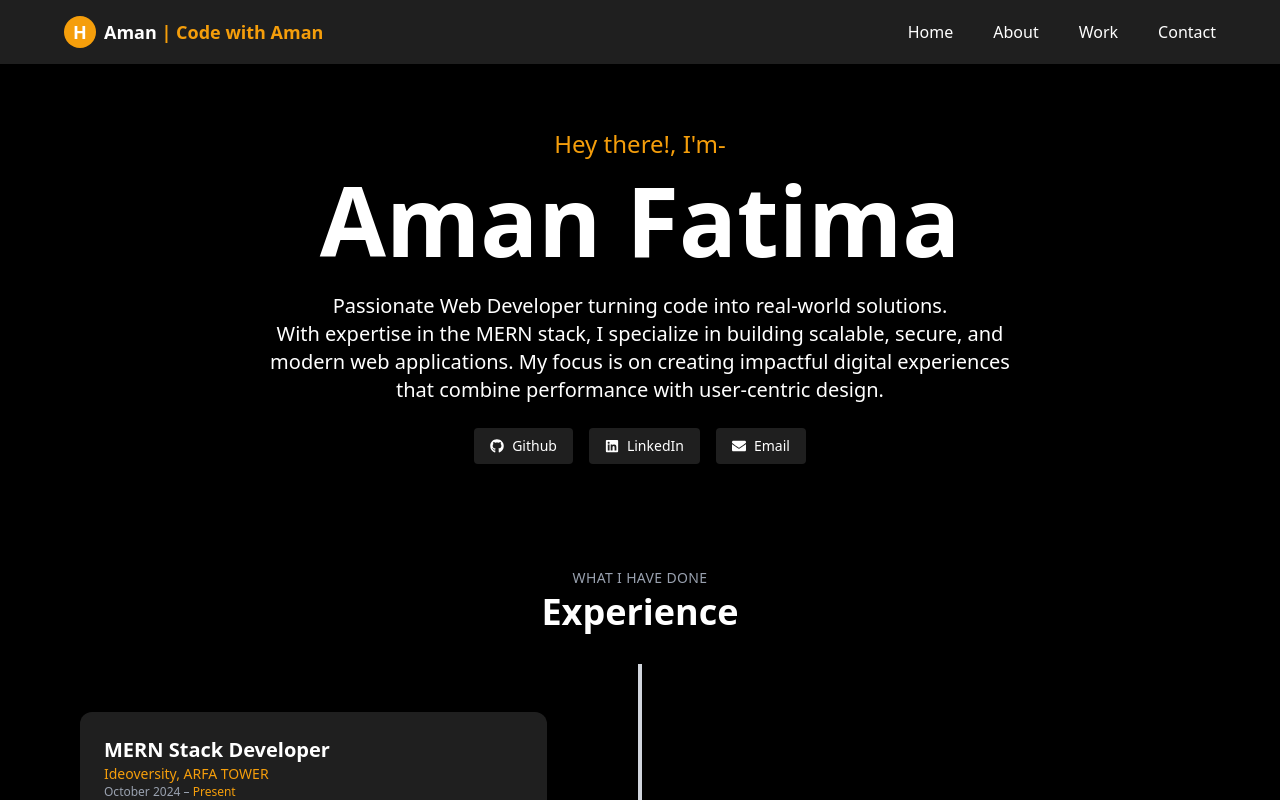
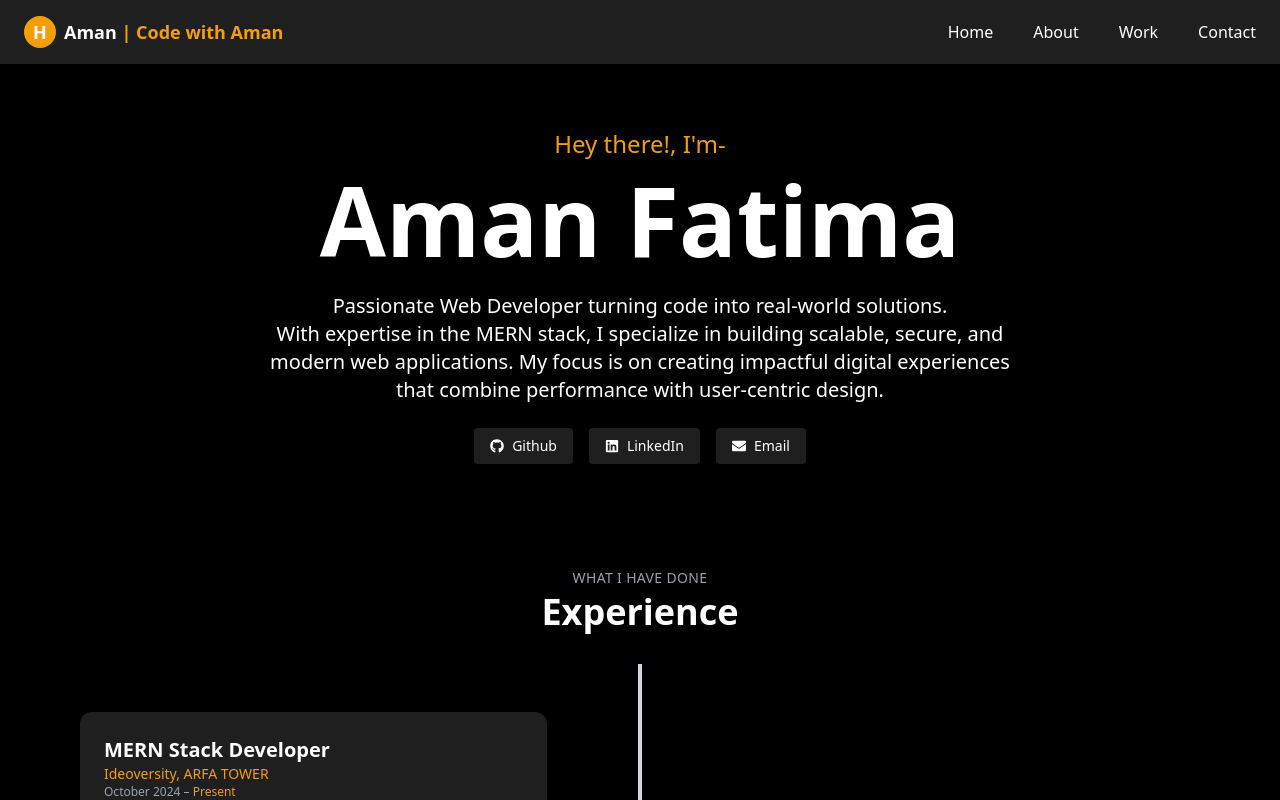
Before and after one commit to AmanFatima19/react-portfolio, a React (Vite) app: page / in a window 1280 px wide. Shown: the top 800 px of the page. Built offline with nearby package versions, Linux system fonts and the light colour scheme.

Commit message:
updating

```diff
--- a/src/components/common/Navbar.jsx
+++ b/src/components/common/Navbar.jsx
@@ -10,7 +10,7 @@ const Navbar = () => {
 
   return (
     <header className="bg-[#1f1f1f] text-white body-font shadow-md">
-      <div className="container mx-auto flex flex-wrap items-center justify-between px-4 md:px-16 py-4">
+      <div className="max-w-screen-xl mx-auto flex flex-wrap items-center justify-between px-4 md:px-6 py-4 overflow-x-hidden box-border max-w-full">
         <Link to="/" className="flex items-center space-x-2">
           <div className="bg-[#F59E0B] rounded-full w-8 h-8 flex items-center justify-center text-white font-bold text-lg">
             H
@@ -20,7 +20,6 @@ const Navbar = () => {
           </span>
         </Link>
 
-        {/* Hamburger Menu Button */}
         <button
           className="md:hidden text-white focus:outline-none"
           onClick={toggleMenu}
@@ -41,7 +40,6 @@ const Navbar = () => {
           </svg>
         </button>
 
-        {/* Desktop Navigation */}
         <nav className="hidden md:flex space-x-10 text-base">
           <Link
             to="/"
@@ -69,7 +67,6 @@ const Navbar = () => {
           </Link>
         </nav>
 
-        {/* Mobile Navigation */}
         {isOpen && (
           <nav className="md:hidden w-full mt-4">
             <div className="flex flex-col space-y-4 text-base">
--- a/src/components/ui/ProjectCard.jsx
+++ b/src/components/ui/ProjectCard.jsx
@@ -70,6 +70,8 @@ const ProjectCard = () => {
               onClick={() => {
                 if (project.title === "PawFinds") {
                   window.open("https://paw-finds.vercel.app/", "_blank");
+                } else if (project.title === "PakCarry") {
+                  window.open("https://pak-carry.vercel.app/", "_blank");
                 }
               }}
             >
@@ -83,7 +85,7 @@ const ProjectCard = () => {
                   href={project.github}
                   target="_blank"
                   rel="noopener noreferrer"
-                  className="absolute top-2 right-2 bg-[#be882b] p-3 rounded-full text-white hover:bg-[#3668d4] transition-all duration-300"
+                  className="absolute top-2 right-2 bg-[#be882b] p-3 rounded-full text-white hover:bg-gray-600 transition-all duration-300"
                   onClick={(e) => e.stopPropagation()}
                 >
                   <FaGithub size={20} />
--- a/src/index.css
+++ b/src/index.css
@@ -1,9 +1,12 @@
 @import "tailwindcss";
+
+html, body {
+  overflow-x: hidden;
+}
 
 body {
   background-color: black;
   color: white;
-  overflow-x: hidden;
 }
 
 @keyframes fadeIn {
```
